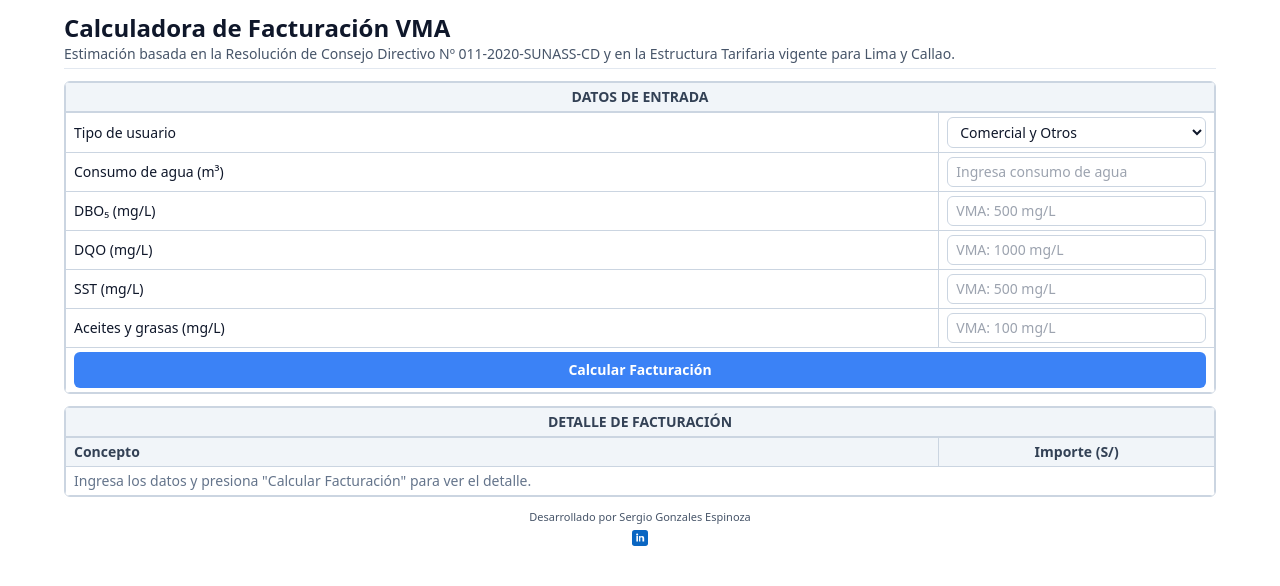
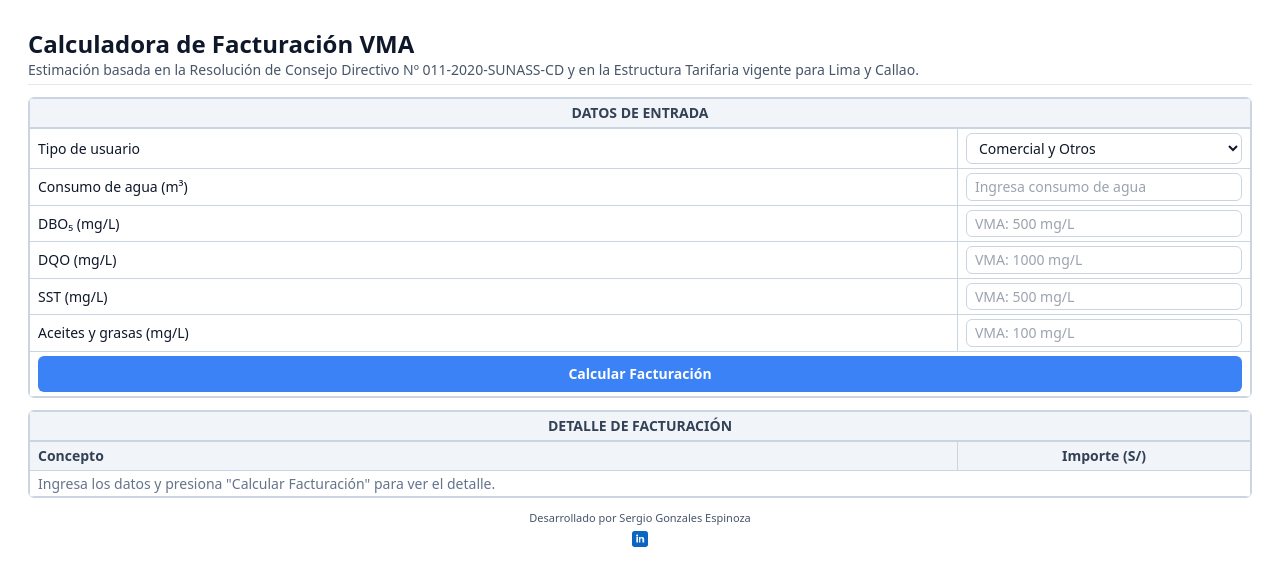
Before and after one commit to Valisage/VMA-CAL, a React (Vite) app: page / in a window 1280 px wide. Shown: the top 586 px of the page. Built offline with nearby package versions, Linux system fonts and the light colour scheme.

Commit message:
Update CalculoFacturacion.jsx

```diff
--- a/src/CalculoFacturacion.jsx
+++ b/src/CalculoFacturacion.jsx
@@ -1,7 +1,7 @@
 import React, { useState } from "react";
 
 // ====== Estilos reutilizables ======
-const TD = "border border-slate-300 px-2 py-1 break-words [overflow-wrap:anywhere] [hyphens:auto]";
+const TD = "border border-slate-300 px-2 py-1 leading-tight break-words [overflow-wrap:anywhere] [hyphens:auto]";
 const TD_RIGHT = TD + " text-right tabular-nums";
 const TH = TD + " bg-slate-100 font-semibold text-slate-700";
 
@@ -53,7 +53,7 @@ const CalculoFacturacion = () => {
 
   return (
     <div className="min-h-screen bg-white text-slate-900 flex flex-col items-center justify-start py-3 px-3">
-      <div className="w-full max-w-6xl space-y-3">
+      <div className="mx-auto max-w-7xl p-4 space-y-3">
         {/* ====== Header (igual al modelo) ====== */}
         <header className="border-b border-slate-200 pb-1">
           <h1 className="text-xl sm:text-2xl font-semibold">Calculadora de Facturación VMA</h1>
```
